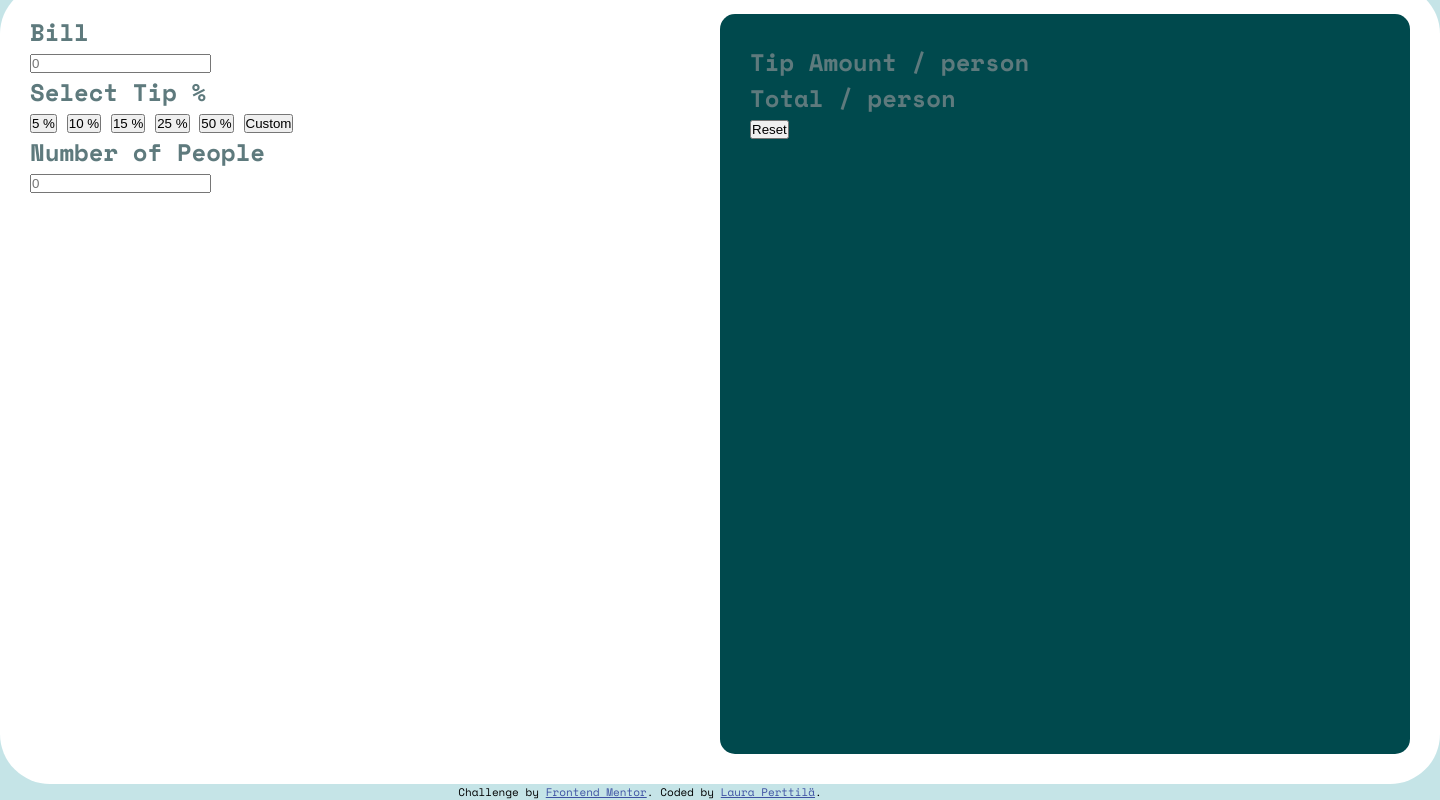
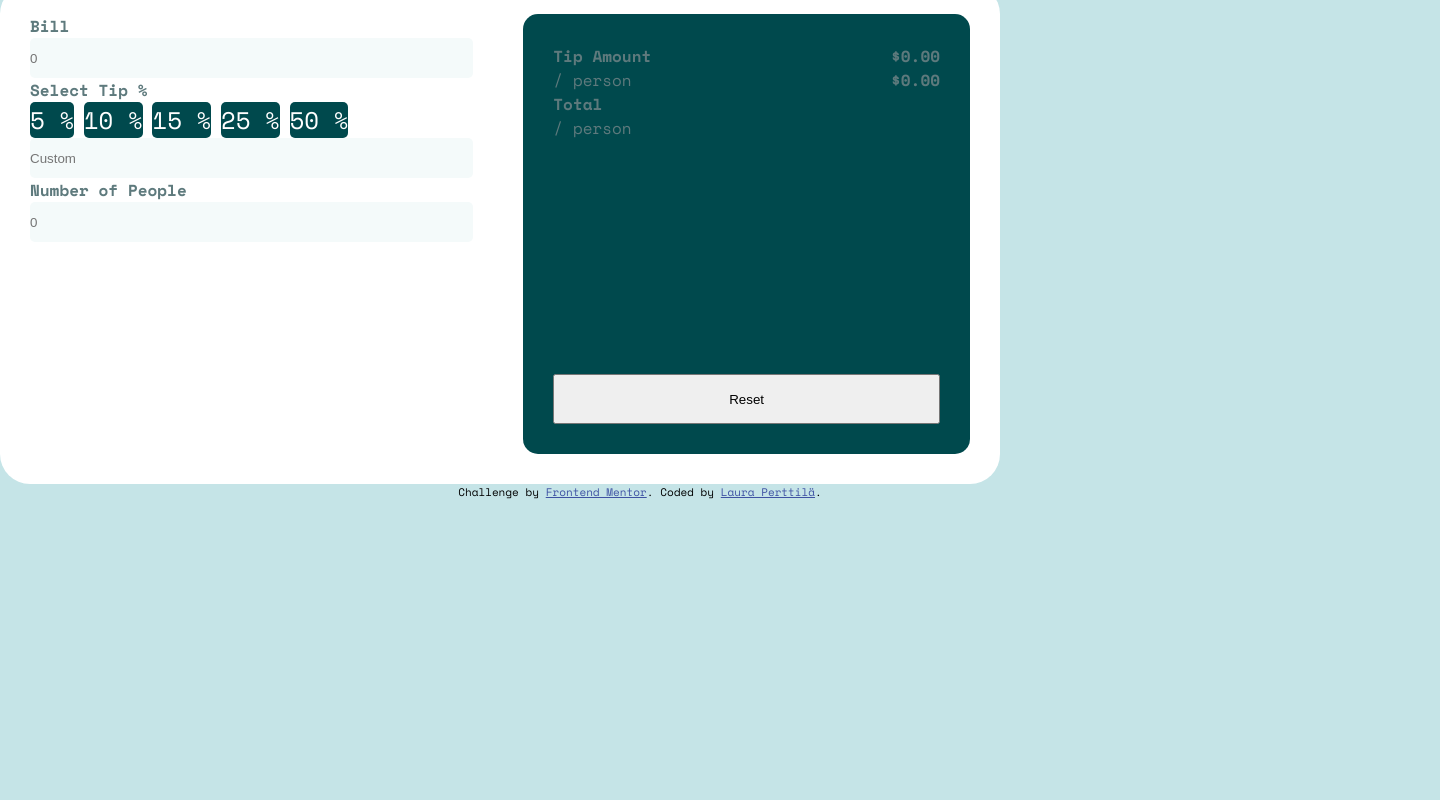
Before and after one commit to laurpe/tip-calculator-app, a plain HTML site: page index.html in a window 1280 px wide. Shown: the part 64-864 px from the top of the page, 1440 px wide, since content can reach past the window. After the commit the page ends 800 px from the top, so only its background shows below. Drawn offline with nearby package versions, Linux system fonts and the light colour scheme.

Commit message:
css for buttons, inputs, layout

```diff
--- a/index.html
+++ b/index.html
@@ -28,13 +28,18 @@
                 <h2>Bill</h2>
                 <input type="number" name="bill" id="bill" placeholder="0" />
                 <h2>Select Tip %</h2>
-                <div class="tip-selection">
-                    <button class="tip-button">5 %</button>
-                    <button class="tip-button">10 %</button>
-                    <button class="tip-button">15 %</button>
-                    <button class="tip-button">25 %</button>
-                    <button class="tip-button">50 %</button>
-                    <button class="tip-button">Custom</button>
+                <div class="tip-select">
+                    <button class="btn-tip-selection">5 %</button>
+                    <button class="btn-tip-selection">10 %</button>
+                    <button class="btn-tip-selection">15 %</button>
+                    <button class="btn-tip-selection">25 %</button>
+                    <button class="btn-tip-selection">50 %</button>
+                    <input
+                        type="number"
+                        name="custom-tip"
+                        id="custom-tip"
+                        placeholder="Custom"
+                    />
                 </div>
                 <h2>Number of People</h2>
                 <input
@@ -45,9 +50,19 @@
                 />
             </section>
             <section class="section-right">
-                <h2>Tip Amount / person</h2>
-                <h2>Total / person</h2>
-                <button>Reset</button>
+                <div class="results">
+                    <div>
+                        <h2>Tip Amount</h2>
+                        / person
+                        <h2>Total</h2>
+                        / person
+                    </div>
+                    <div>
+                        <h2>$0.00</h2>
+                        <h2>$0.00</h2>
+                    </div>
+                </div>
+                <button id="btn-reset">Reset</button>
             </section>
         </main>
         <footer class="attribution">
--- a/main.js
+++ b/main.js
@@ -1,13 +1,15 @@
 const bill = document.querySelector("#bill");
 
-bill.addEventListener("change", (event) => {
+bill.addEventListener("keyup", (event) => {
     console.log(event.target.value);
 });
 
-//tee radiobuttonit, silloin ei tarvitse seurata erikseen joka ikisen nappulan painamista
-
 const numberOfPeople = document.querySelector("#number-of-people");
 
-numberOfPeople.addEventListener("change", (event) => {
+numberOfPeople.addEventListener("keyup", (event) => {
     console.log(event.target.value);
 });
+
+const tipSelection = document.getElementsByClassName(".tip-selection");
+
+console.log(tipSelection);
--- a/style.css
+++ b/style.css
@@ -15,16 +15,31 @@ header {
 
 main {
     display: flex;
-    width: 1440px;
-    height: 800px;
+    width: 1000px;
+    height: 500px;
     background-color: hsl(0, 0%, 100%);
     color: hsl(186, 14%, 43%);
     padding: 30px;
-    border-radius: 50px;
+    border-radius: 30px;
 }
+
+h2 {
+    font-size: 16px;
+}
+
+input {
+    border: none;
+    background-color: hsl(189, 41%, 97%);
+    height: 40px;
+    width: 100%;
+    border-radius: 5px;
+}
+
+/* Info to calculate tip */
 
 .section-left {
     width: 50%;
+    margin-right: 50px;
 }
 
 .section-right {
@@ -32,6 +47,30 @@ main {
     padding: 30px;
     border-radius: 15px;
     width: 50%;
+    display: flex;
+    flex-direction: column;
+    justify-content: space-between;
+}
+
+.btn-tip-selection {
+    border: none;
+    background-color: hsl(183, 100%, 15%);
+    color: white;
+    font-size: 24px;
+    font-family: inherit;
+    border-radius: 5px;
+}
+
+/* Results from calculation */
+
+.results {
+    display: flex;
+    justify-content: space-between;
+}
+
+#btn-reset {
+    width: 100%;
+    height: 50px;
 }
 
 /* Pre-defined styles */
```
